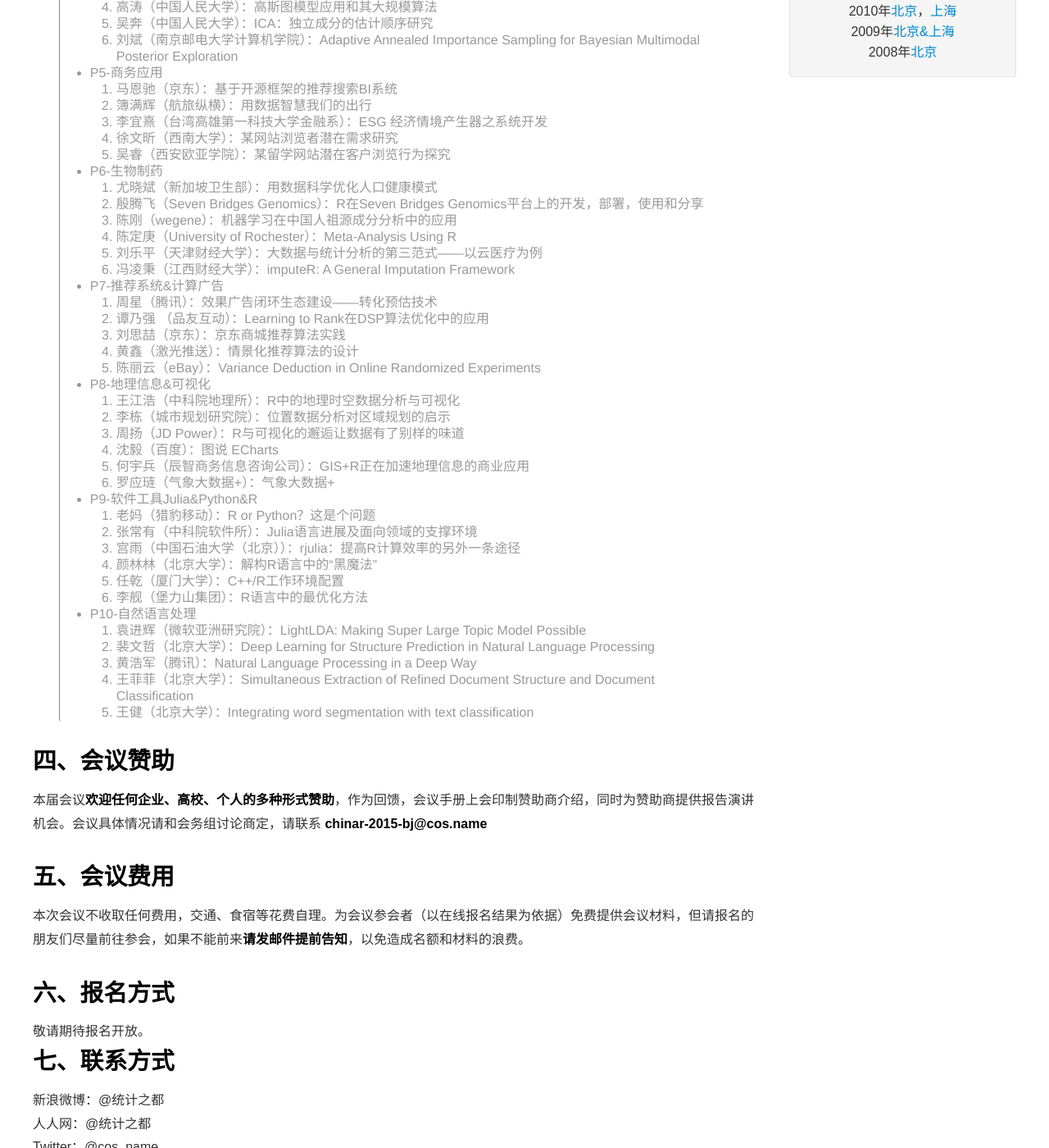
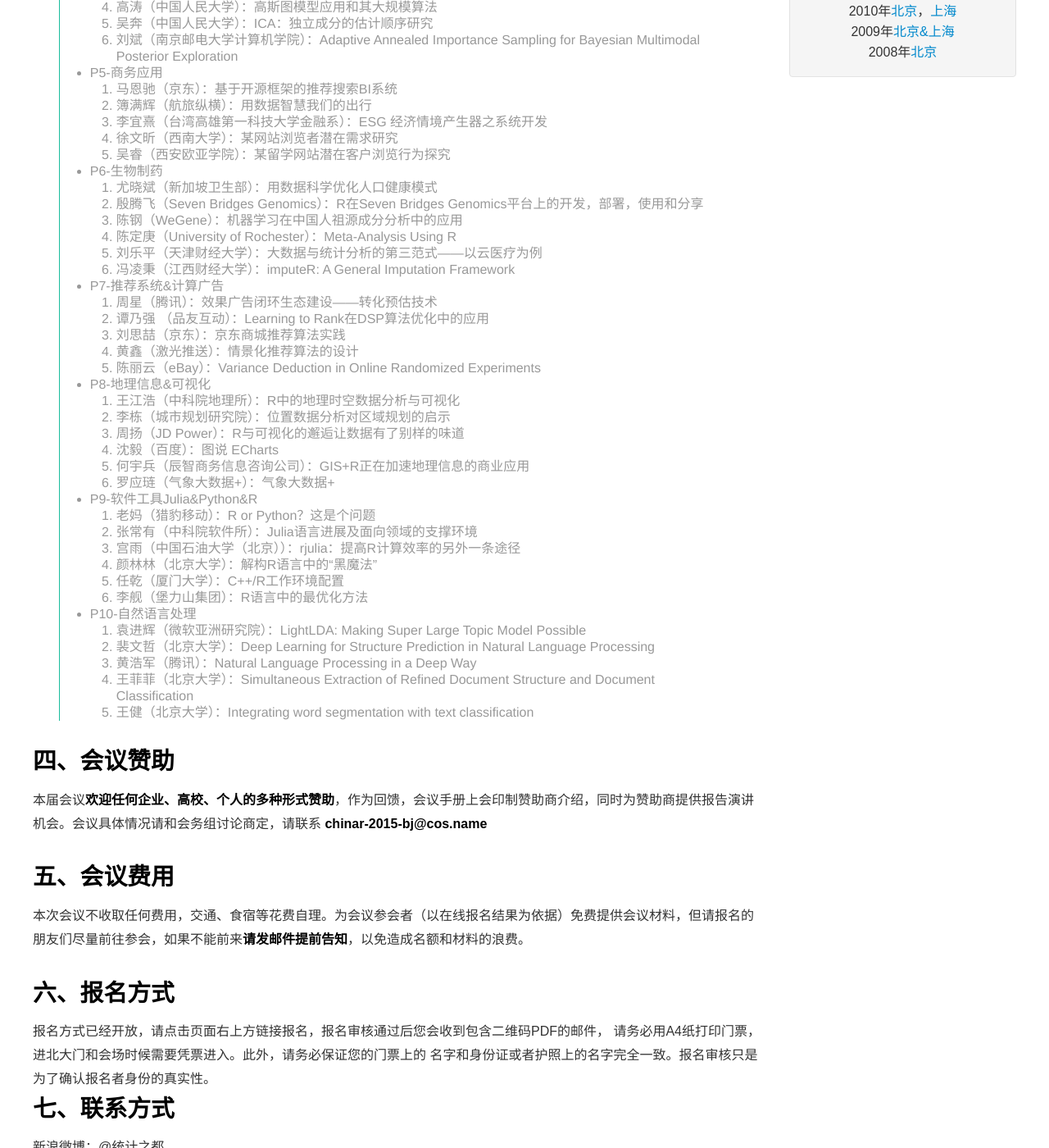
Before and after one commit to cosname/R-conference, a Jekyll site: the page built from _posts/2015-06-06-beijing.html, in a window 1280 px wide and 1400 px high, scrolled down 1693 px. Shown: the whole window at 82% size. Built offline with Jekyll 4.4.1, drawn with Linux system fonts in a browser that asks for light colours; comment, search, counter and statistics services are not loaded.

Commit message:
Update 2015-06-06-beijing.html

```diff
--- a/_posts/2015-06-06-beijing.html
+++ b/_posts/2015-06-06-beijing.html
@@ -88,7 +88,7 @@ title: 第八届中国R语言会议（北京）
 <ol>
 <li>尤晓斌（新加坡卫生部）：用数据科学优化人口健康模式</li>
 <li>殷腾飞（Seven Bridges Genomics）：R在Seven Bridges Genomics平台上的开发，部署，使用和分享</li>
-<li>陈刚（wegene）：机器学习在中国人祖源成分分析中的应用</li>
+<li>陈钢（WeGene）：机器学习在中国人祖源成分分析中的应用</li>
 <li>陈定庚（University of Rochester）：Meta-Analysis Using R</li>
 <li>刘乐平（天津财经大学）：大数据与统计分析的第三范式——以云医疗为例</li>
 <li>冯凌秉（江西财经大学）：imputeR: A General Imputation Framework</li>
@@ -140,7 +140,10 @@ title: 第八届中国R语言会议（北京）
 <h2><strong>五、会议费用</strong></h2>
 <p>本次会议不收取任何费用，交通、食宿等花费自理。为会议参会者（以在线报名结果为依据）免费提供会议材料，但请报名的朋友们尽量前往参会，如果不能前来<strong>请发邮件提前告知</strong>，以免造成名额和材料的浪费。</p>
 <h2><strong>六、报名方式</strong></h2>
-敬请期待报名开放。
+报名方式已经开放，请点击页面右上方链接报名，报名审核通过后您会收到包含二维码PDF的邮件，
+请务必用A4纸打印门票，进北大门和会场时候需要凭票进入。此外，请务必保证您的门票上的
+名字和身份证或者护照上的名字完全一致。报名审核只是为了确认报名者身份的真实性。
+
 <h2><strong>七、联系方式</strong></h2>
 新浪微博：@统计之都<br>
 人人网：@统计之都<br>
```
